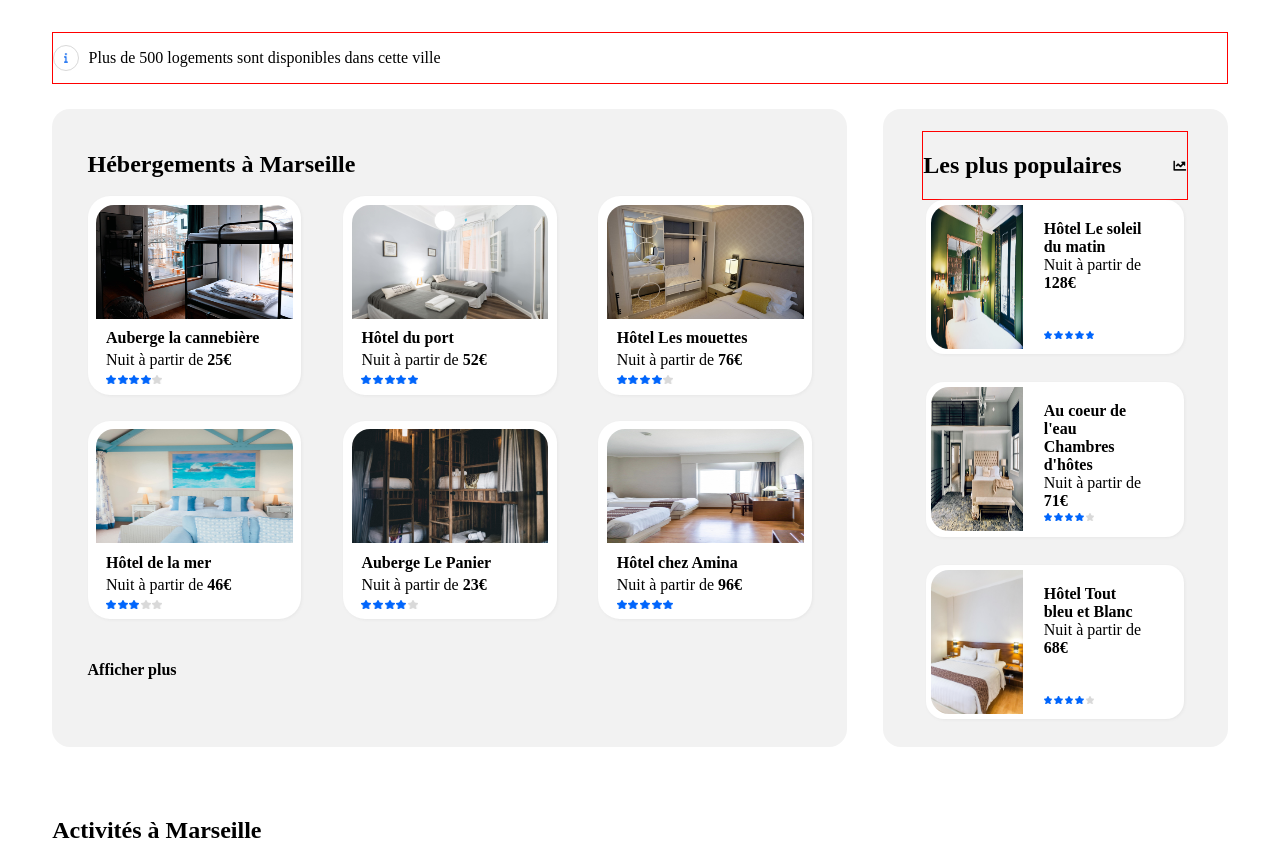
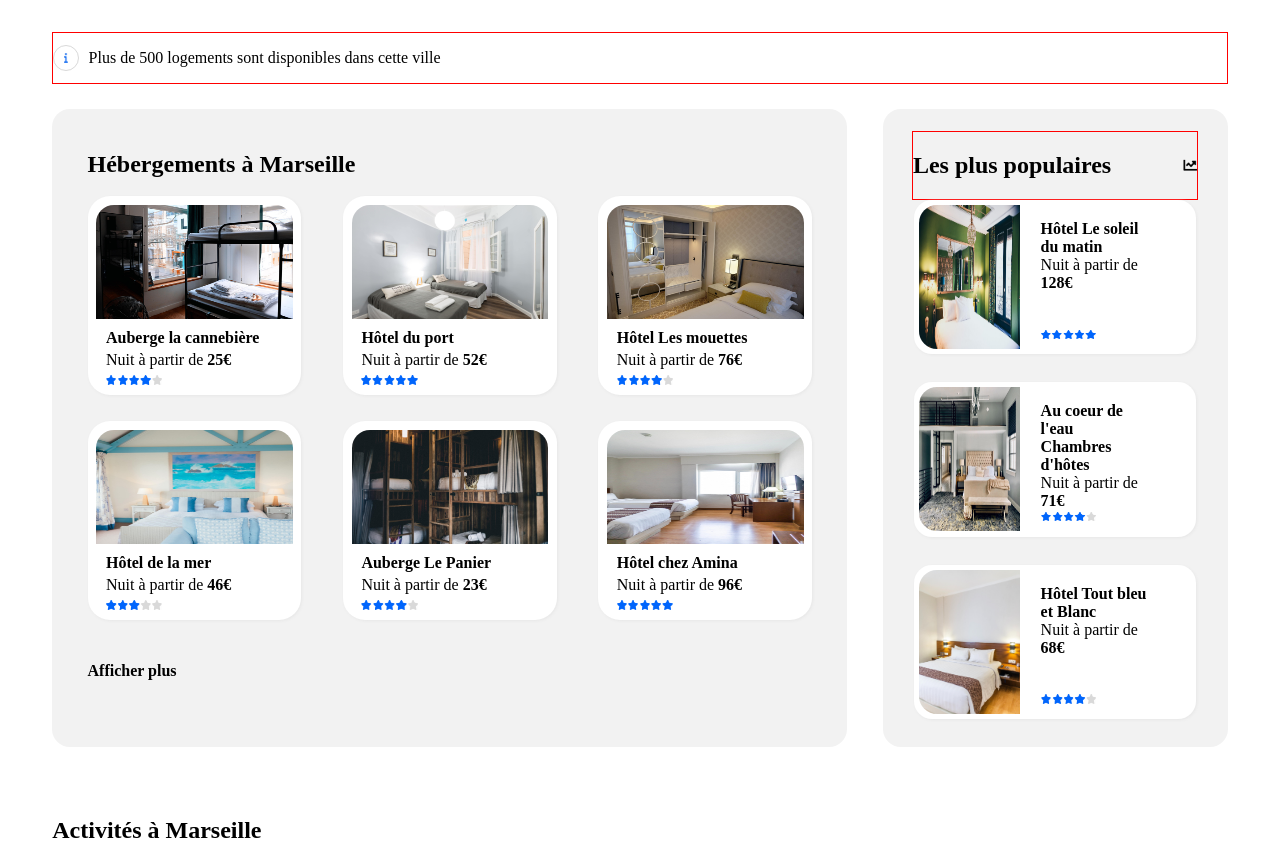
Before and after one commit to Salifrout/NathanaelMarie-louise_2_07072021, a plain HTML site: page index.html in a window 1280 px wide. Shown: the part 428-1296 px from the top of the page. Drawn offline with Linux system fonts and the light colour scheme; a web font is replaced by a local one.

Commit message:
optimisation background desktop

```diff
--- a/index.html
+++ b/index.html
@@ -79,78 +79,42 @@
 							<img class="photo" src="Images/ICannebière.jpg" alt="Auberge de la cannebière" />
 							<p class="lieu"><strong>Auberge la cannebière</strong></p>
 							<p class="prix">Nuit à partir de <strong>25€</strong></p>
-							<div class="étoile">
-								<img src="Images/BLUEStar.png" alt="évaluation d'un hébergement" />
-								<img src="Images/BLUEStar.png" alt="évaluation d'un hébergement" />
-								<img src="Images/BLUEStar.png" alt="évaluation d'un hébergement" />
-								<img src="Images/BLUEStar.png" alt="évaluation d'un hébergement" />
-								<img src="Images/GREYStar.png" alt="évaluation d'un hébergement" />
-							</div>
+							<img src="Images/IStar1.png" alt="un hébergement à Marseille">
 						</a>
 
 						<a href="pagevide.html">
 							<img class="photo" src="Images/IPort.jpg" alt="Hôtel du port" />
 							<p class="lieu"><strong>Hôtel du port</strong></p>
 							<p class="prix">Nuit à partir de <strong>52€</strong></p>
-							<div class="étoile">
-								<img src="Images/BLUEStar.png" alt="évaluation d'un hébergement" />
-								<img src="Images/BLUEStar.png" alt="évaluation d'un hébergement" />
-								<img src="Images/BLUEStar.png" alt="évaluation d'un hébergement" />
-								<img src="Images/BLUEStar.png" alt="évaluation d'un hébergement" />
-								<img src="Images/BLUEStar.png" alt="évaluation d'un hébergement" />
-							</div>
+							<img src="Images/IStar0.png" alt="un hébergement à Marseille">
 						</a>
 
 						<a href="pagevide.html">
 							<img class="photo" src="Images/IMouettes.jpg" alt="Hôtel Les mouettes" />
 							<p class="lieu"><strong>Hôtel Les mouettes</strong></p>
 							<p class="prix">Nuit à partir de <strong>76€</strong></p>
-							<div class="étoile">
-								<img src="Images/BLUEStar.png" alt="évaluation d'un hébergement" />
-								<img src="Images/BLUEStar.png" alt="évaluation d'un hébergement" />
-								<img src="Images/BLUEStar.png" alt="évaluation d'un hébergement" />
-								<img src="Images/BLUEStar.png" alt="évaluation d'un hébergement" />
-								<img src="Images/GREYStar.png" alt="évaluation d'un hébergement" />
-							</div>
+							<img src="Images/IStar1.png" alt="un hébergement à Marseille">
 						</a>
 
 						<a href="pagevide.html">
 							<img class="photo" src="Images/IMer.jpg" alt="Hôtel de la mer" />
 							<p class="lieu"><strong>Hôtel de la mer</strong></p>
 							<p class="prix">Nuit à partir de <strong>46€</strong></p>
-							<div class="étoile">
-								<img src="Images/BLUEStar.png" alt="évaluation d'un hébergement" />
-								<img src="Images/BLUEStar.png" alt="évaluation d'un hébergement" />
-								<img src="Images/BLUEStar.png" alt="évaluation d'un hébergement" />
-								<img src="Images/GREYStar.png" alt="évaluation d'un hébergement" />
-								<img src="Images/GREYStar.png" alt="évaluation d'un hébergement" />
-							</div>
+							<img src="Images/IStar2.png" alt="un hébergement à Marseille">
 						</a>
 
 						<a href="pagevide.html">
 							<img class="photo" src="Images/IPanier.jpg" alt="Auberge Le Panier" />
 							<p class="lieu"><strong>Auberge Le Panier</strong></p>
 							<p class="prix">Nuit à partir de <strong>23€</strong></p>
-							<div class="étoile">
-								<img src="Images/BLUEStar.png" alt="évaluation d'un hébergement" />
-								<img src="Images/BLUEStar.png" alt="évaluation d'un hébergement" />
-								<img src="Images/BLUEStar.png" alt="évaluation d'un hébergement" />
-								<img src="Images/BLUEStar.png" alt="évaluation d'un hébergement" />
-								<img src="Images/GREYStar.png" alt="évaluation d'un hébergement" />
-							</div>
+							<img src="Images/IStar1.png" alt="un hébergement à Marseille">
 						</a>
 
 						<a href="pagevide.html">
 							<img class="photo" src="Images/IAmina.jpg" alt="Hôtel chez Amina" />
 							<p class="lieu"><strong>Hôtel chez Amina</strong></p>
 							<p class="prix">Nuit à partir de <strong>96€</strong></p>
-							<div class="étoile">
-								<img src="Images/BLUEStar.png" alt="évaluation d'un hébergement" />
-								<img src="Images/BLUEStar.png" alt="évaluation d'un hébergement" />
-								<img src="Images/BLUEStar.png" alt="évaluation d'un hébergement" />
-								<img src="Images/BLUEStar.png" alt="évaluation d'un hébergement" />
-								<img src="Images/BLUEStar.png" alt="évaluation d'un hébergement" />
-							</div>
+							<img src="Images/IStar0.png" alt="un hébergement à Marseille">
 						</a>
 
 					</div>
@@ -170,13 +134,7 @@
 						<img class="photos" src="Images/IMatin.jpg" alt="Hôtel Le soleil du matin" />
 						<div class="asi">
 							<div><strong>Hôtel Le soleil du matin</strong><br />Nuit à partir de <strong>128€</strong></div>
-							<div class="étoiles">
-								<img src="Images/BLUEStar.png" alt="évaluation d'un hébergement" />
-								<img src="Images/BLUEStar.png" alt="évaluation d'un hébergement" />
-								<img src="Images/BLUEStar.png" alt="évaluation d'un hébergement" />
-								<img src="Images/BLUEStar.png" alt="évaluation d'un hébergement" />
-								<img src="Images/BLUEStar.png" alt="évaluation d'un hébergement" />
-							</div>
+							<img src="Images/IStar0.png" alt="un hébergement à Marseille">
 						</div>
 					</a>
 
@@ -184,13 +142,7 @@
 						<img class="photos" src="Images/IEau.jpg" alt="Au coeur de l'eau" />
 						<div class="asi">
 							<div><strong>Au coeur de l'eau<br />Chambres d'hôtes</strong><br />Nuit à partir de <strong>71€</strong></div>
-							<div class="étoiles">
-								<img src="Images/BLUEStar.png" alt="évaluation d'un hébergement" />
-								<img src="Images/BLUEStar.png" alt="évaluation d'un hébergement" />
-								<img src="Images/BLUEStar.png" alt="évaluation d'un hébergement" />
-								<img src="Images/BLUEStar.png" alt="évaluation d'un hébergement" />
-								<img src="Images/GREYStar.png" alt="évaluation d'un hébergement" />
-							</div>
+							<img src="Images/IStar1.png" alt="un hébergement à Marseille">
 						</div>
 					</a>
 
@@ -199,13 +151,7 @@
 						<img class="photos" src="Images/IBleu.jpg" alt="Hôtel Tout bleu et Blanc" />
 						<div class="asi">
 							<div><strong>Hôtel Tout bleu et Blanc</strong><br />Nuit à partir de <strong>68€</strong></div>
-							<div class="étoiles">
-								<img src="Images/BLUEStar.png" alt="évaluation d'un hébergement" />
-								<img src="Images/BLUEStar.png" alt="évaluation d'un hébergement" />
-								<img src="Images/BLUEStar.png" alt="évaluation d'un hébergement" />
-								<img src="Images/BLUEStar.png" alt="évaluation d'un hébergement" />
-								<img src="Images/GREYStar.png" alt="évaluation d'un hébergement" />
-							</div>
+							<img src="Images/IStar1.png" alt="un hébergement à Marseille">
 						</div>
 					</a>
 
--- a/reservia.css
+++ b/reservia.css
@@ -91,6 +91,7 @@ header img {
 	border-radius: 0 18px 18px 0;
 	background-color: #0065fc;
 	font-weight: bold;
+	cursor: pointer;
 }
 
 #other {
@@ -112,6 +113,7 @@ header img {
 	border: 2px solid #d9d9d9;
 	border-radius: 50px;
 	display: flex;
+	cursor: pointer;
 }
 
 [id*=filtre]:hover {
@@ -145,19 +147,6 @@ font-weight: bold;
 	background-position: center;
 	background-size: 36%;
 }
-
-/* .clique {
-	width: 53px;
-	height: 53px;
-	background-color: #deebff;
-	border-radius: 50px;
-} */
-
-/* .clique img {
-	width: 36%;
-	padding-left: 32%;
-	padding-top: 36%;
-} */
 
 #tri1 {
 	padding-left: 6.7%;
@@ -195,11 +184,6 @@ font-weight: bold;
 	margin-right: 0.8%;
 	margin-top: 12px;
 }
-
-/* #log500 div img {
-width: 16.7%;
-padding-left: 40.3%;
-} */
 
 #àMarseille {
 display: flex;
@@ -256,16 +240,14 @@ justify-content: space-between;
 	margin-bottom: 6px;
 }
 
-.étoile {
+.prix ~ img {
 	width: 27.5%;
 	margin-left: 6.9%;
 	margin-bottom: 6px;
-	display: flex;
-	justify-content: space-between;
 }
 
-.étoile img {
-	width: 17.6%;
+#blocMarseille + p {
+	cursor: pointer;
 }
 
 aside {
@@ -278,10 +260,9 @@ aside {
 }
 
 #lespopulaires {
-	width: 76.4%;
+	width: 82.4%;
 	margin-top: 22px;
-	margin-left: 11.5%;
-	margin-right: 11.5%;
+	margin-left: 8.5%;
 	border: 1px solid red;
 	display: flex;
 	justify-content: space-between;
@@ -292,17 +273,11 @@ aside {
 	background-size: 5.2%;
 }
 
-/* #lespopulaires img {
-	width: 5.2%;
-	height: 18px;
-	margin-top: 25px;
-} */
-
 aside a {
-	width: 71.9%;
+	width: 78.9%;
 	height: 144px;
 	padding: 1.5%;
-	margin-left: 12.5%;
+	margin-left: 9%;
 	margin-bottom: 28px;
 	border-radius: 18px;
 	background-color: white;
@@ -326,14 +301,8 @@ aside a {
 	padding-bottom: 10px;
 }
 
-.étoiles {
+.asi img {
 	width: 50.7%;
-	display: flex;
-	justify-content: space-between;
-}
-
-.étoiles img {
-	width: 17.1%;
 }
 
 h2 {
--- a/reserviaphone.css
+++ b/reserviaphone.css
@@ -121,6 +121,7 @@ header + p {
     background-repeat: no-repeat;
     background-position: center;
     background-size: 34.6%;
+    cursor: pointer;
 }
 
 #mix {
```
